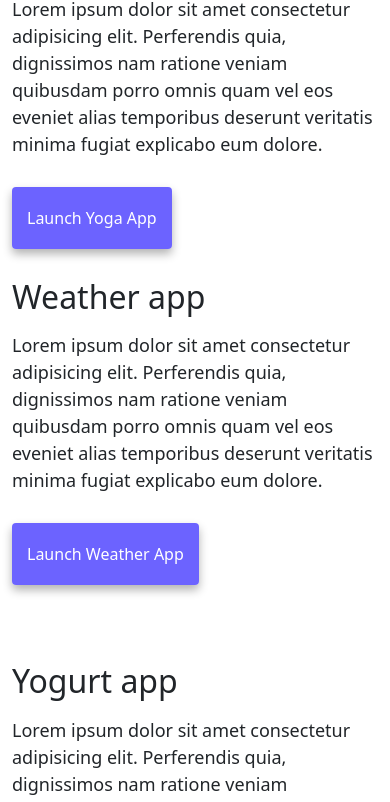
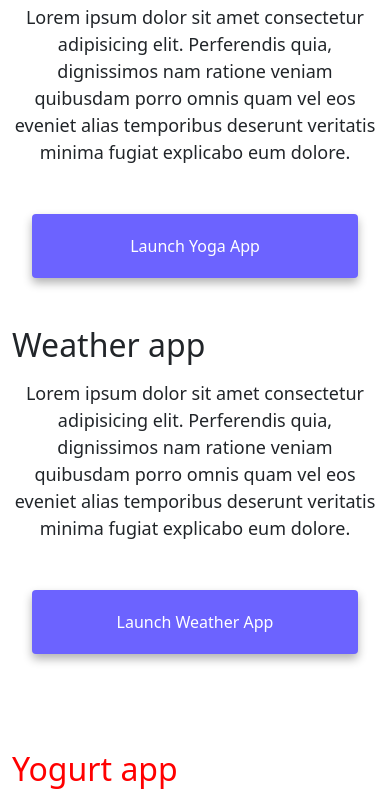
Before and after one commit to YuliaGrinenko/Responsive-week3-homework, a website: page index.html in a window 390 px wide. Shown: the part 514-1316 px from the top of the page. Drawn offline with nearby package versions, Linux system fonts and the light colour scheme.

Commit message:
style edited

```diff
--- a/index.html
+++ b/index.html
@@ -67,7 +67,7 @@
           />
         </div>
         <div class="col-md-6 text-start">
-          <h2 class="text-start mb-3">Yoga app</h2>
+          <h2 class="text-start mb-3 app-title">Yoga app</h2>
           <p>
             Lorem ipsum dolor sit amet consectetur adipisicing elit. Perferendis
             quia, dignissimos nam ratione veniam quibusdam porro omnis quam vel
@@ -109,7 +109,7 @@
           />
         </div>
         <div class="col-md-6">
-          <h2 class="mb-3 text-start">Yogurt app</h2>
+          <h2 class="mb-3 text-start app-title">Yogurt app</h2>
           <p>
             Lorem ipsum dolor sit amet consectetur adipisicing elit. Perferendis
             quia, dignissimos nam ratione veniam quibusdam porro omnis quam vel
--- a/src/style.css
+++ b/src/style.css
@@ -4,7 +4,7 @@
   --box-shadow: 0 5px 10px rgba(0, 0, 0, 0.3);
 }
 body {
-  margin-top: 100px !important;
+  margin: 100px 0 !important;
 }
 h1,
 h2,
@@ -33,6 +33,7 @@ p {
   display: flex;
   margin: 40px 0;
   justify-content: center;
+  margin-bottom: 48px;
 }
 
 .navigation-links a {
@@ -83,8 +84,22 @@ a:hover {
   }
   h2 {
     font-size: 32px !important;
+    text-align: center;
   }
   h3 {
     font-size: 24px !important;
   }
+  p {
+    text-align: center;
+  }
+  .app-link {
+    display: block;
+    text-align: center;
+    margin: 0 20px;
+  }
+  .app-title {
+    color: red;
+    display: block !important;
+    text-align: center !important;
+  }
 }
```
Also changed, not shown: about.html (+9 -9 lines).
